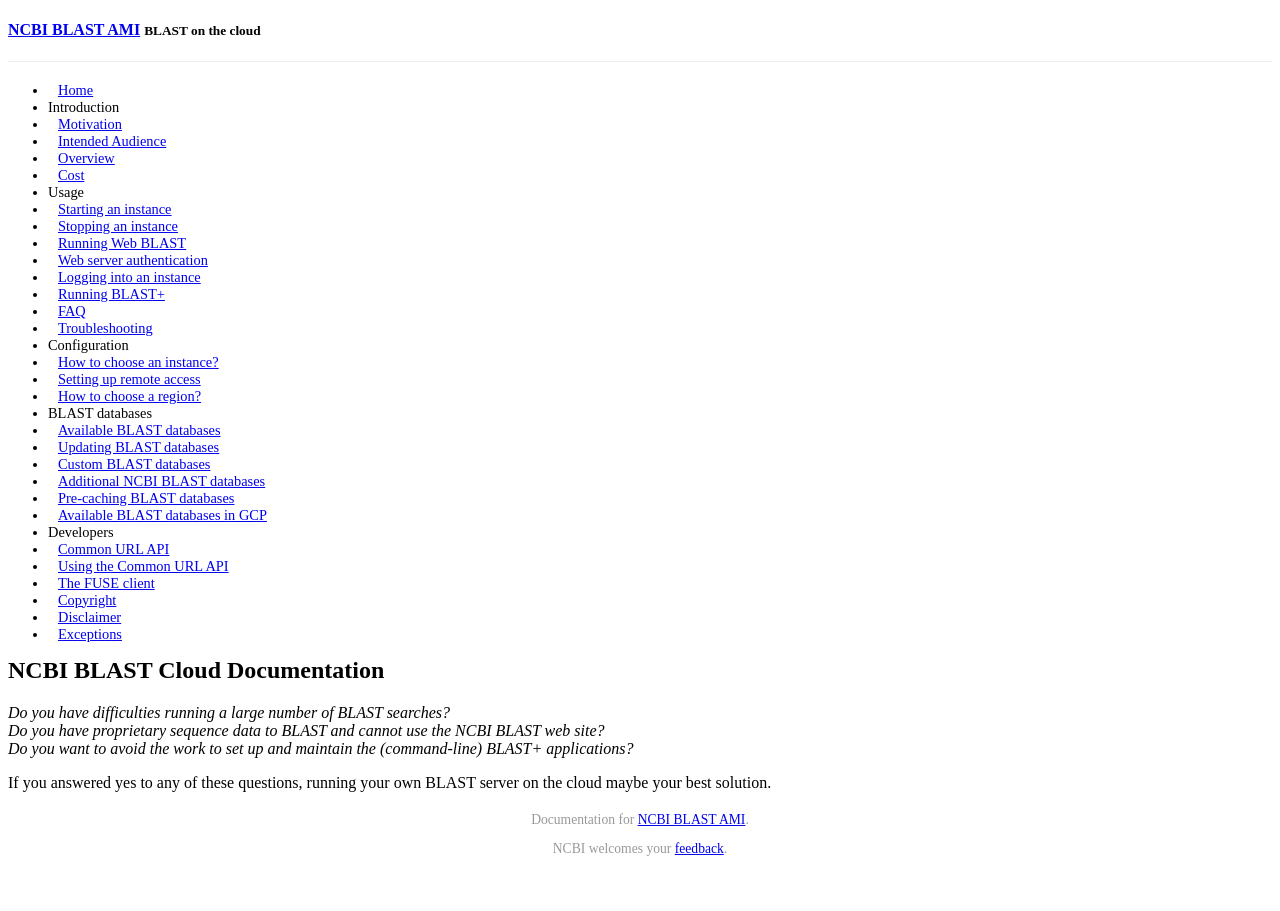
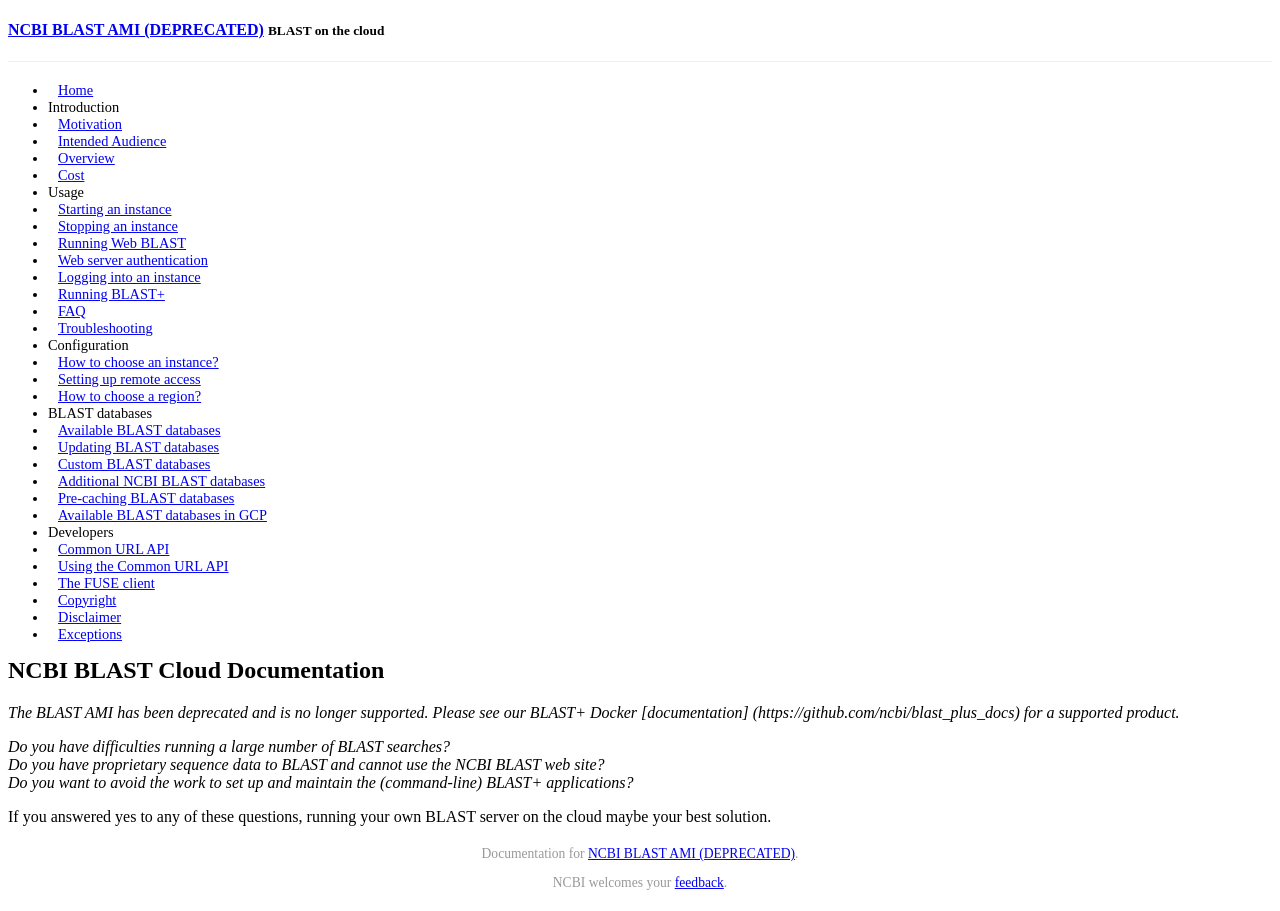
Before and after one commit to ncbi/blast-cloud, a Jekyll site: the page built from index.md, in a window 1280 px wide. Built offline with Jekyll 4.4.1, drawn with Linux system fonts in a browser that asks for light colours; a style sheet for code colours, icons or effects is not loaded.

Commit message:
Add Deprecated, JIRA:BDOC-370

```diff
--- a/_config.yml
+++ b/_config.yml
@@ -1,5 +1,5 @@
 # Site title and subtitle. This is used in _includes/header.html
-title: 'NCBI BLAST AMI'
+title: 'NCBI BLAST AMI (DEPRECATED)'
 subtitle: 'BLAST on the cloud'
 
 # Enable/show navigation. There are there options:
--- a/index.md
+++ b/index.md
@@ -2,6 +2,9 @@
 layout: page
 title: "NCBI BLAST Cloud Documentation"
 ---
+
+*The BLAST AMI has been deprecated and is no longer supported.  Please see our BLAST+ Docker [documentation] (https://github.com/ncbi/blast_plus_docs) for a supported product.*
+
 
 _Do you have difficulties running a large number of BLAST searches?<br>
 Do you have proprietary sequence data to BLAST and cannot use the NCBI BLAST web site?<br>
```
